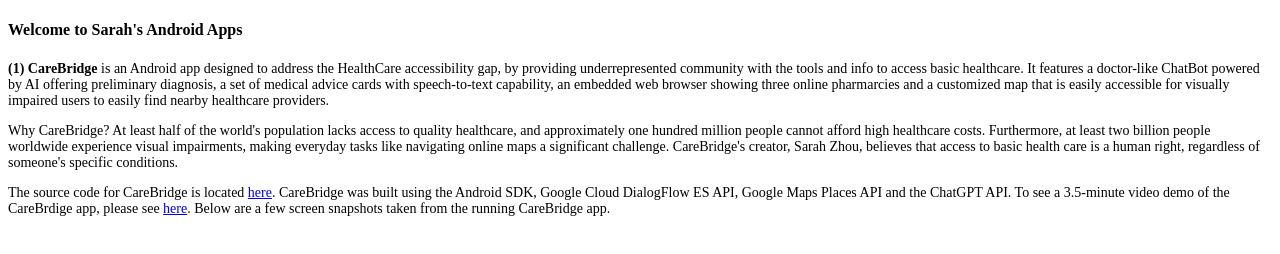
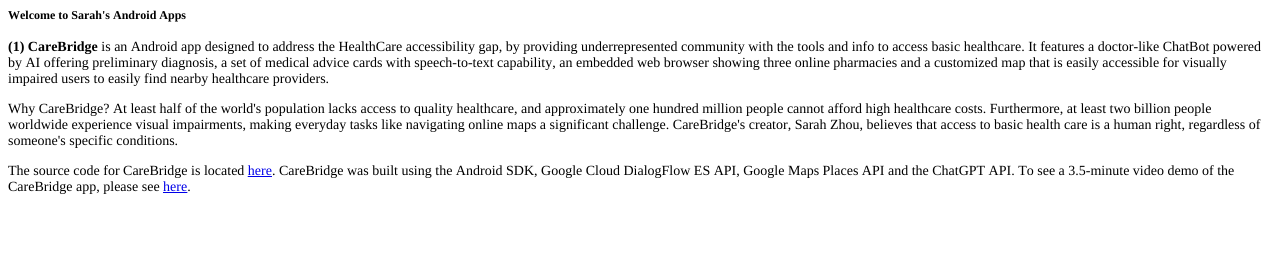
Before and after one commit to sarahf-zh/cb-android, a plain HTML site: page index.html in a window 1280 px wide. Drawn offline with Linux system fonts and the light colour scheme.

Commit message:
update readme and index.html

```diff
--- a/index.html
+++ b/index.html
@@ -1,28 +1,22 @@
-<!DOCTYPE html>
+<!DOCTYPE html PUBLIC "-//W3C//DTD HTML 4.01//EN" "http://www.w3.org/TR/html4/strict.dtd">
 <html>
 <head>
-<meta http-equiv="Content-Type" content="text/html; charset=utf-8"/>
-<meta name="google-site-verification" content="TDboDPZ_spkew75o__T_twxVuDoNB7wEFCr27zfxLd4" />
-<title>Repo for Sarah's Android Apps</title>
+  <meta http-equiv="Content-Type" content="text/html; charset=utf-8">
+  <meta http-equiv="Content-Style-Type" content="text/css">
+  <title></title>
+  <meta name="Generator" content="Cocoa HTML Writer">
+  <meta name="CocoaVersion" content="2487.7">
+  <style type="text/css">
+    p.p2 {margin: 0.0px 0.0px 14.0px 0.0px; font: 14.0px Times; -webkit-text-stroke: #000000}
+    span.s1 {font-kerning: none}
+    span.s2 {font: 14.0px Times; text-decoration: underline ; font-kerning: none; color: #0000e9; -webkit-text-stroke: 0px #0000e9}
+  </style>
 </head>
 <body>
-<h4>Welcome to Sarah's Android Apps</h4>
-    <p style="font-size: 14px;">
-        <b> (1) CareBridge </b> is an Android app designed to address the HealthCare accessibility gap, by providing underrepresented community with the tools and info to access basic healthcare.
-        It features a doctor-like ChatBot powered by AI offering preliminary diagnosis, a set of medical advice cards with speech-to-text capability, an embedded web browser showing three online pharmarcies
-        and a customized map that is easily accessible for visually impaired users to easily find nearby healthcare providers.
-    </p>
+<h4 style="margin: 0.0px 0.0px 16.0px 0.0px; font: 12.0px Times; -webkit-text-stroke: #000000"><span class="s1"><b>Welcome to Sarah's Android Apps</b></span></h4>
+<p class="p2"><span class="s1"><b>(1) CareBridge </b>is an Android app designed to address the HealthCare accessibility gap, by providing underrepresented community with the tools and info to access basic healthcare. It features a doctor-like ChatBot powered by AI offering preliminary diagnosis, a set of medical advice cards with speech-to-text capability, an embedded web browser showing three online pharmacies and a customized map that is easily accessible for visually impaired users to easily find nearby healthcare providers.</span></p>
+<p class="p2"><span class="s1">Why CareBridge? At least half of the world's population lacks access to quality healthcare, and approximately one hundred million people cannot afford high healthcare costs. Furthermore, at least two billion people worldwide experience visual impairments, making everyday tasks like navigating online maps a significant challenge. CareBridge's creator, Sarah Zhou, believes that access to basic health care is a human right, regardless of someone's specific conditions.</span></p>
+<p class="p2"><span class="s1">The source code for CareBridge is located <a href="https://github.com/sarahf-zh/my-android/tree/main/CareBridge"><span class="s2">here</span></a>. CareBridge was built using the Android SDK, Google Cloud DialogFlow ES API, Google Maps Places API and the ChatGPT API. To see a 3.5-minute video demo of the CareBridge app, please see <a href="https://youtu.be/SSBY2XK9Ivg"><span class="s2">here</span></a>. </span></p>
 
-    <p style="font-size: 14px;">
-        Why CareBridge? At least half of the world's population lacks access to quality healthcare, and approximately one hundred million people cannot afford high healthcare costs.
-        Furthermore, at least two billion people worldwide experience visual impairments, making everyday tasks like navigating online maps a significant challenge.
-        CareBridge's creator, Sarah Zhou, believes that access to basic health care is a human right, regardless of someone's specific conditions.
-    </p>
-
-    <p style="font-size: 14px;">
-        The source code for CareBridge is located <a href = "https://github.com/sarahf-zh/my-android/tree/main/CareBridge">here</a>.
-        CareBridge was built using the Android SDK, Google Cloud DialogFlow ES API, Google Maps Places API and the ChatGPT API.
-        To see a 3.5-minute video demo of the CareBrdige app, please see <a href = "https://youtu.be/SSBY2XK9Ivg"> here</a>. Below are a few screen snapshots taken from the running CareBridge app.
-    </p>
 </body>
 </html>
```
Also changed, not shown: README.md.
